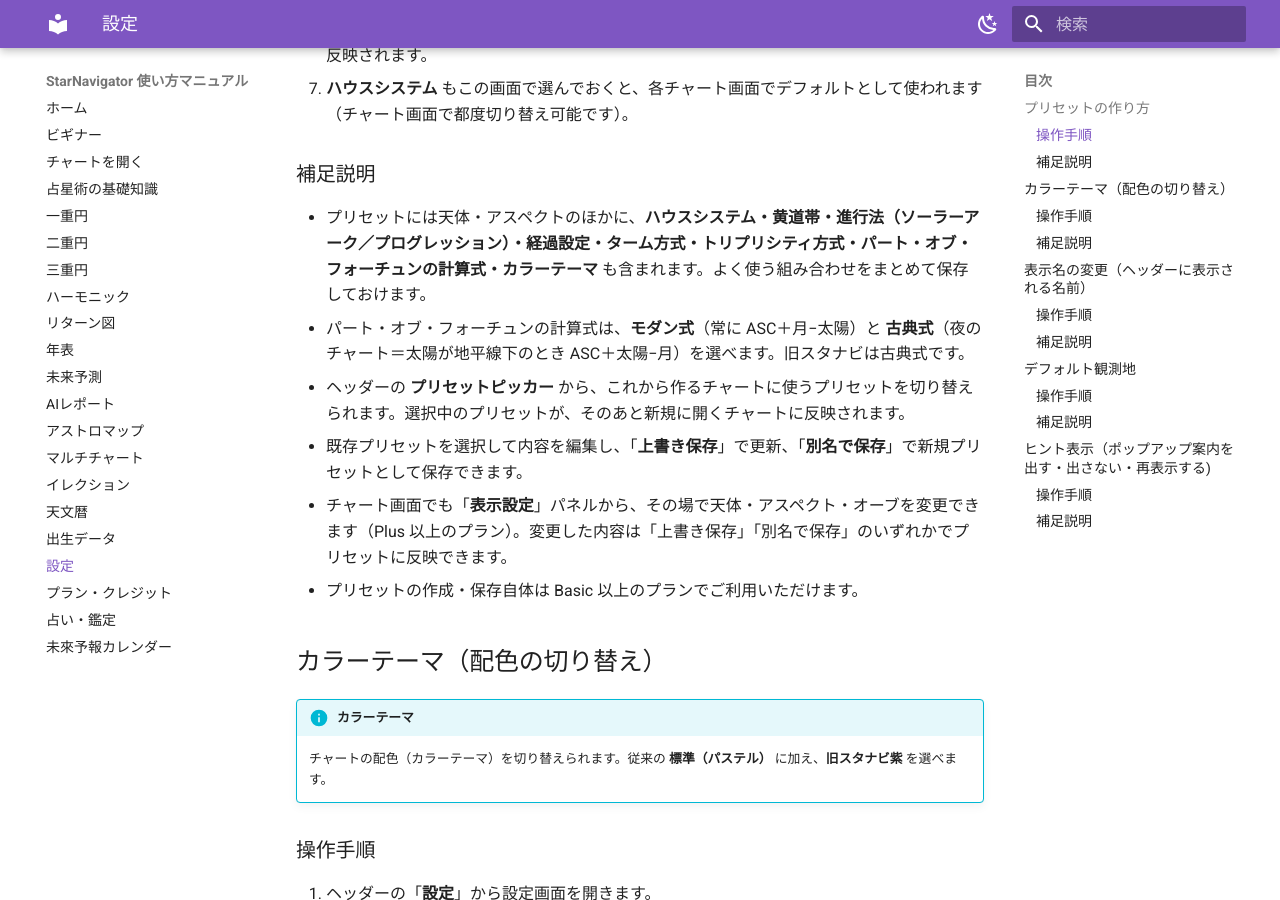
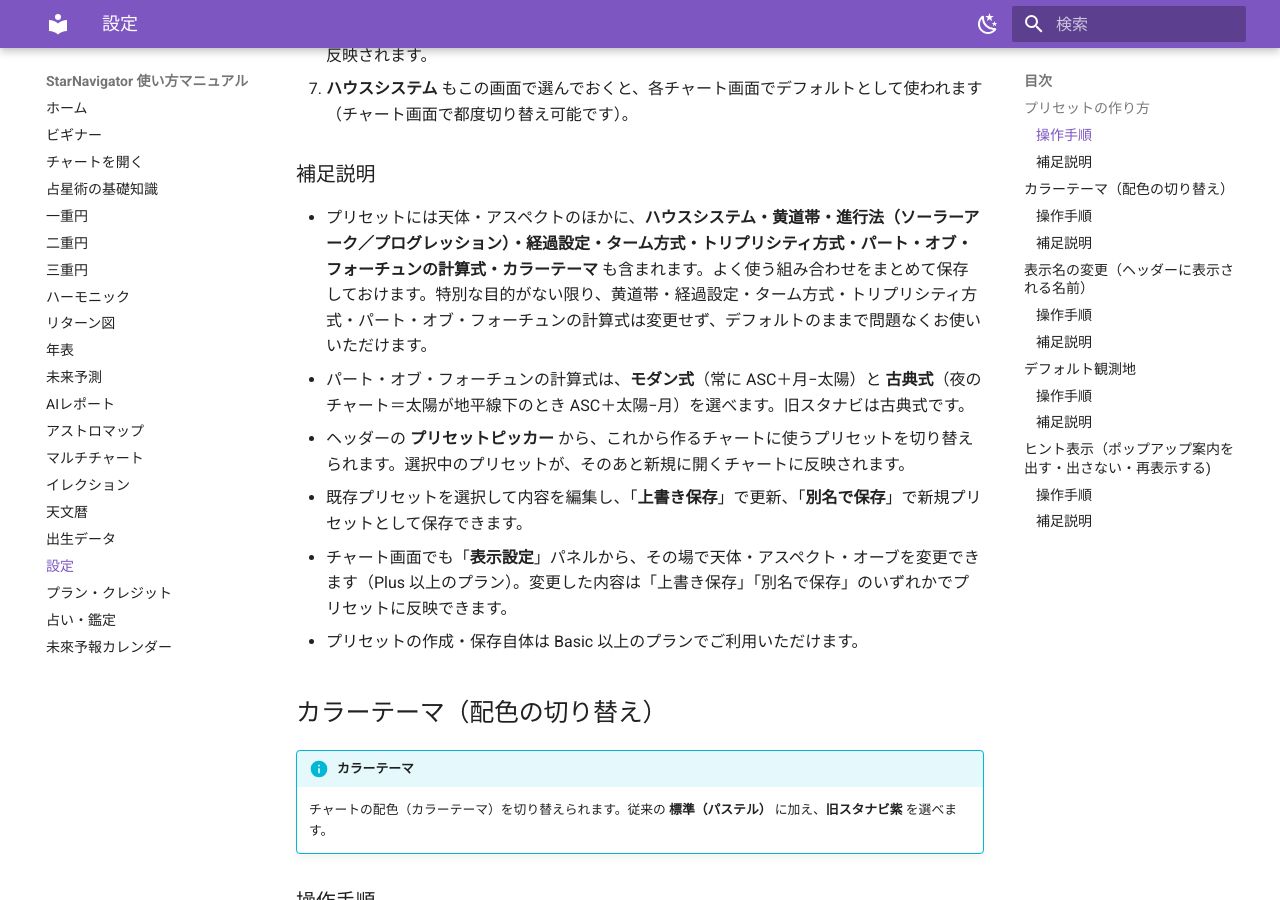
Before and after one commit to KeikoKagawa/starnavi-manual, an MkDocs documentation site: the page built from docs/settings.md, in a window 1280 px wide and 900 px high, scrolled down 1489 px. Built offline with MkDocs 1.6.1 and Material for MkDocs 9.7.7, drawn with Linux system fonts in a browser that asks for light colours.

Commit message:
content(設定): プリセット補足に「特別な目的がない限りデフォルトのままでOK」を追記
Co-Authored-By: Claude Fable 5 <noreply@anthropic.com>

```diff
--- a/docs/settings.md
+++ b/docs/settings.md
@@ -20,7 +20,7 @@
 
 ### 補足説明
 
-- プリセットには天体・アスペクトのほかに、**ハウスシステム・黄道帯・進行法（ソーラーアーク／プログレッション）・経過設定・ターム方式・トリプリシティ方式・パート・オブ・フォーチュンの計算式・カラーテーマ** も含まれます。よく使う組み合わせをまとめて保存しておけます。
+- プリセットには天体・アスペクトのほかに、**ハウスシステム・黄道帯・進行法（ソーラーアーク／プログレッション）・経過設定・ターム方式・トリプリシティ方式・パート・オブ・フォーチュンの計算式・カラーテーマ** も含まれます。よく使う組み合わせをまとめて保存しておけます。特別な目的がない限り、黄道帯・経過設定・ターム方式・トリプリシティ方式・パート・オブ・フォーチュンの計算式は変更せず、デフォルトのままで問題なくお使いいただけます。
 - パート・オブ・フォーチュンの計算式は、**モダン式**（常に ASC＋月−太陽）と **古典式**（夜のチャート＝太陽が地平線下のとき ASC＋太陽−月）を選べます。旧スタナビは古典式です。
 - ヘッダーの **プリセットピッカー** から、これから作るチャートに使うプリセットを切り替えられます。選択中のプリセットが、そのあと新規に開くチャートに反映されます。
 - 既存プリセットを選択して内容を編集し、「**上書き保存**」で更新、「**別名で保存**」で新規プリセットとして保存できます。
```
